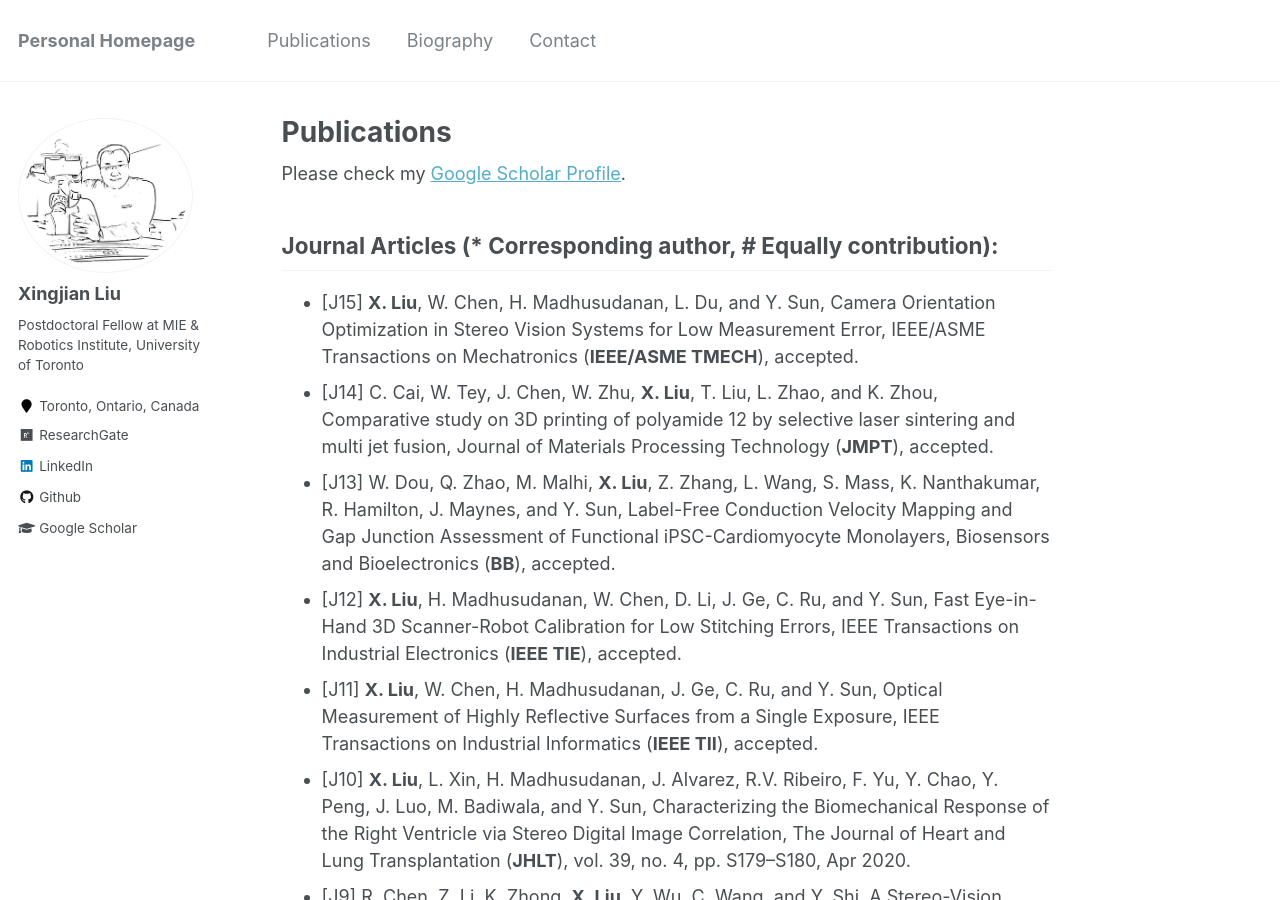
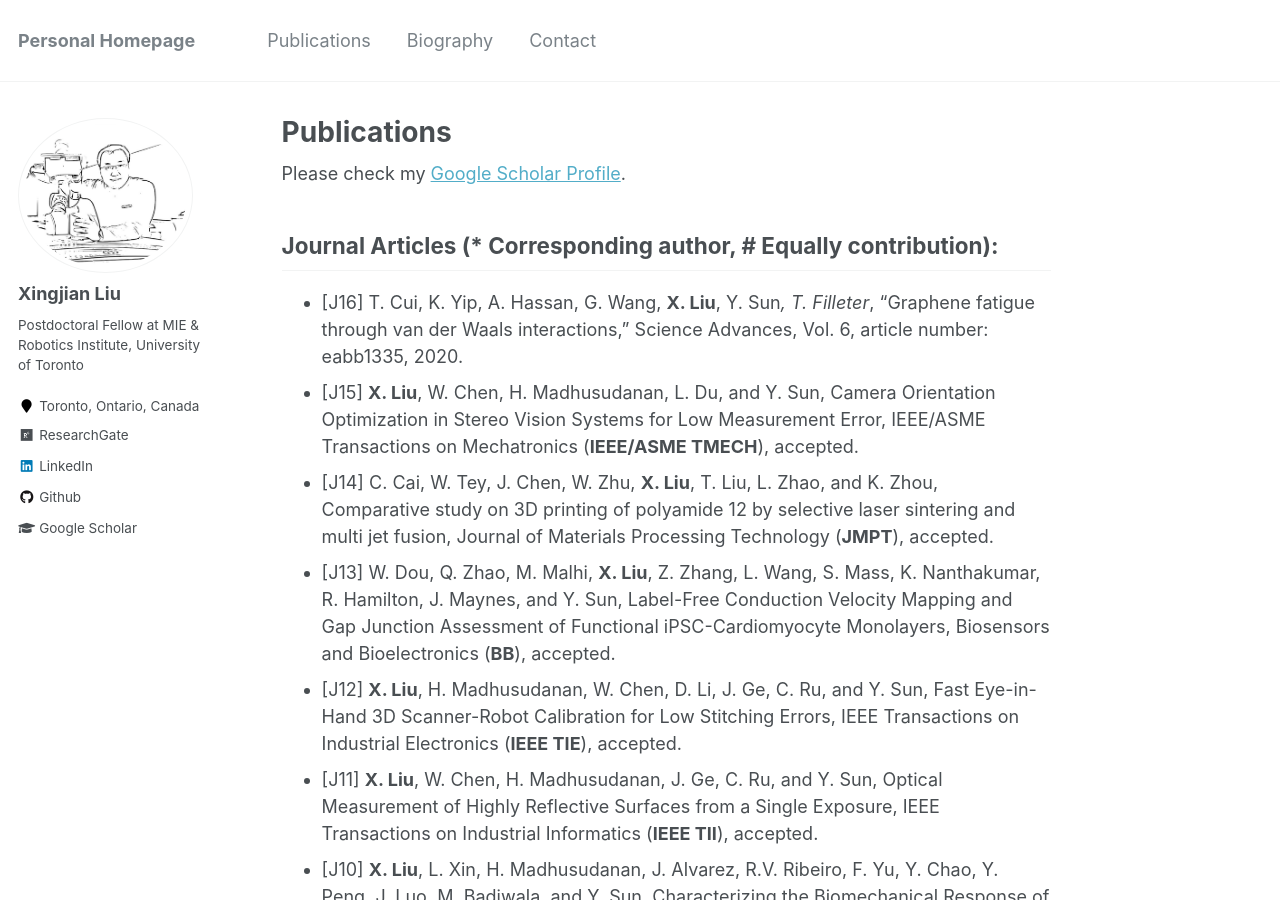
Before and after one commit to xingjianliu/xingjianliu.github.io, a Jekyll site: the page built from _pages/publications.md, in a window 1280 px wide and 900 px high. Built offline with Jekyll 4.4.1, drawn with Linux system fonts in a browser that asks for light colours.

Commit message:
Update publications.md

```diff
--- a/_pages/publications.md
+++ b/_pages/publications.md
@@ -5,6 +5,7 @@ author_profile: true
 ---
 Please check my [Google Scholar Profile](https://scholar.google.com/citations?user=8AIuzdwAAAAJ&hl=en&authuser=1).
 ## Journal Articles (* Corresponding author, # Equally contribution):
+- [J16] T. Cui, K. Yip, A. Hassan, G. Wang, **X. Liu**, Y. Sun*, T. Filleter*, "Graphene fatigue through van der Waals interactions," Science Advances, Vol. 6, article number: eabb1335, 2020.
 - [J15] **X. Liu**, W. Chen, H. Madhusudanan, L. Du, and Y. Sun, Camera Orientation Optimization in Stereo Vision Systems for Low Measurement Error, IEEE/ASME Transactions on Mechatronics  (**IEEE/ASME TMECH**), accepted.
 - [J14] C. Cai, W. Tey, J. Chen, W. Zhu, **X. Liu**, T. Liu, L. Zhao, and K. Zhou, Comparative study on 3D printing of polyamide 12 by selective laser sintering and multi jet fusion, Journal of Materials Processing Technology  (**JMPT**), accepted.
 - [J13] W. Dou, Q. Zhao, M. Malhi, **X. Liu**, Z. Zhang, L. Wang, S. Mass, K. Nanthakumar, R. Hamilton, J. Maynes, and Y. Sun, Label-Free Conduction Velocity Mapping and Gap Junction Assessment of Functional iPSC-Cardiomyocyte Monolayers, Biosensors and Bioelectronics  (**BB**), accepted.
```
